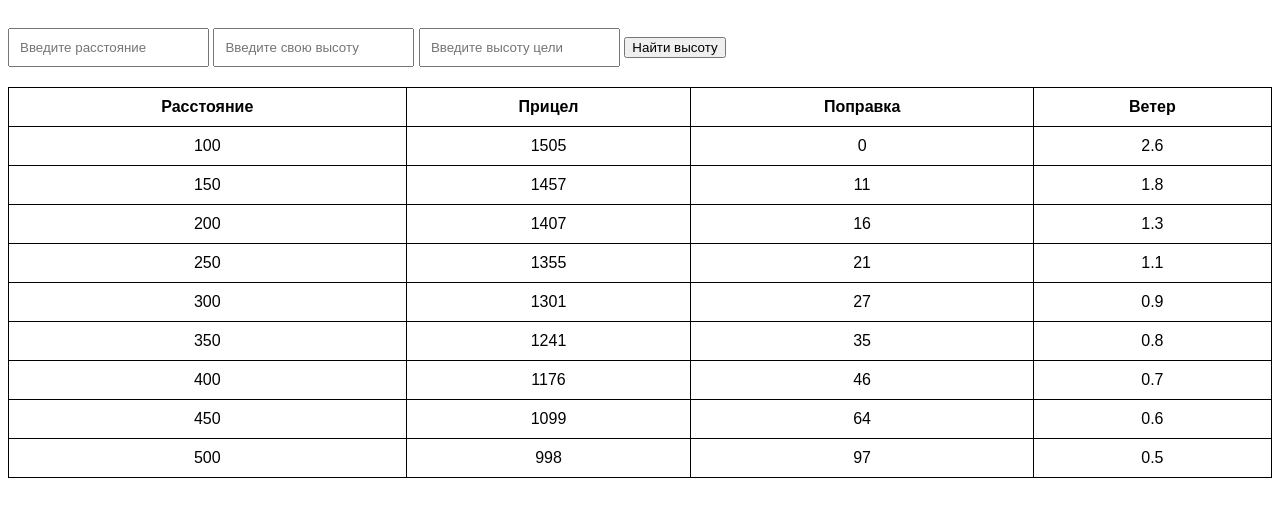
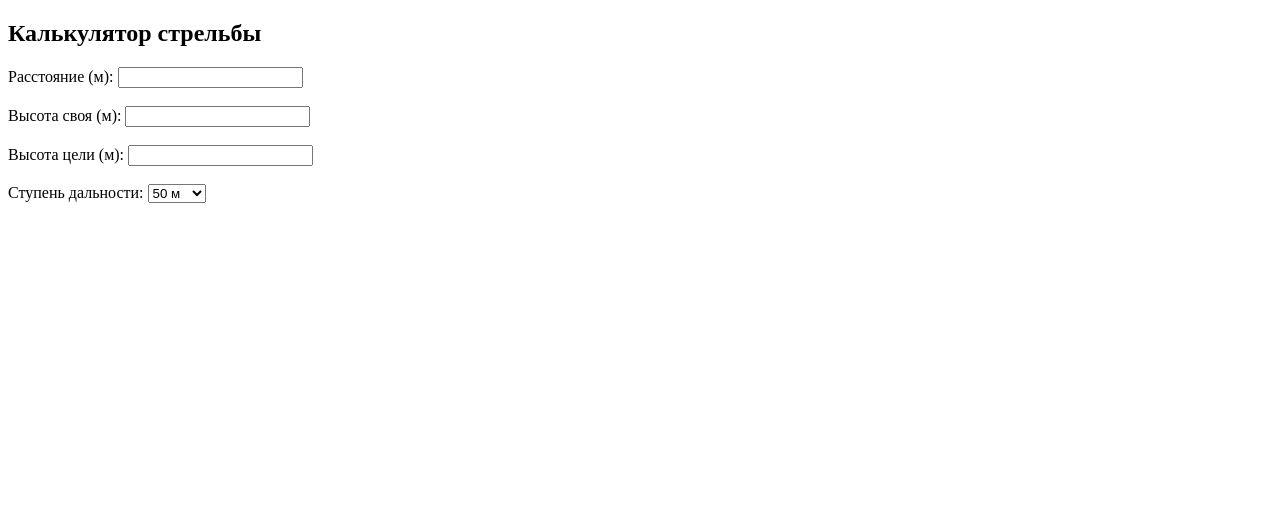
Before and after one commit to dEspiseon/calcART, a website: page public/index.html in a window 1280 px wide. Drawn offline with Linux system fonts and the light colour scheme.

Commit message:
no message

```diff
--- a/package.json
+++ b/package.json
@@ -9,6 +9,9 @@
   "author": "",
   "license": "ISC",
   "dependencies": {
+    "body-parser": "^1.20.2",
+    "cors": "^2.8.5",
+    "ejs": "^3.1.10",
     "express": "^4.19.2"
   }
 }
--- a/public/index.html
+++ b/public/index.html
@@ -1,84 +1,81 @@
 <!DOCTYPE html>
 <html lang="ru">
 <head>
-<meta charset="UTF-8">
-<meta name="viewport" content="width=device-width, initial-scale=1.0">
-<title>Таблица 5x4</title>
-<link rel="stylesheet" href="style.css">
+    <meta charset="UTF-8">
+    <meta name="viewport" content="width=device-width, initial-scale=1.0">
+    <title>Калькулятор стрельбы</title>
 </head>
 <body>
+    <h2>Калькулятор стрельбы</h2>
+    <form>
+        <label for="distance">Расстояние (м):</label>
+        <input type="number" id="distance" name="distance" required><br><br>
 
-<input type="text" id="inputField" placeholder="Введите расстояние">
-<input type="text" id="height1" placeholder="Введите свою высоту">
-<input type="text" id="height2" placeholder="Введите высоту цели">
-<button id="heightresult">Найти высоту</button>
+        <label for="heightSelf">Высота своя (м):</label>
+        <input type="number" id="heightSelf" name="heightSelf" required><br><br>
 
+        <label for="heightTarget">Высота цели (м):</label>
+        <input type="number" id="heightTarget" name="heightTarget" required><br><br>
 
-<table id="data-table">
-  <tr>
-    <th>Расстояние</th>
-    <th>Прицел</th>
-    <th>Поправка</th>
-    <th>Ветер</th>
-  </tr>
-  <tr>
-    <td>100</td>
-    <td>1505</td>
-    <td>0</td>
-    <td>2.6</td>
-  </tr>
-  <tr>
-    <td>150</td>
-    <td>1457</td>
-    <td>11</td>
-    <td>1.8</td>
-  </tr>
-  <tr>
-    <td>200</td>
-    <td>1407</td>
-    <td>16</td>
-    <td>1.3</td>
-  </tr>
-  <tr>
-    <td>250</td>
-    <td>1355</td>
-    <td>21</td>
-    <td>1.1</td>
-  </tr>
-  <tr>
-    <td>300</td>
-    <td>1301</td>
-    <td>27</td>
-    <td>0.9</td>
-  </tr>
-  <tr>
-    <td>350</td>
-    <td>1241</td>
-    <td>35</td>
-    <td>0.8</td>
-  </tr>
-  <tr>
-    <td>400</td>
-    <td>1176</td>
-    <td>46</td>
-    <td>0.7</td>
-  </tr>
-  <tr>
-    <td>450</td>
-    <td>1099</td>
-    <td>64</td>
-    <td>0.6</td>
-  </tr>
-  <tr>
-    <td>500</td>
-    <td>998</td>
-    <td>97</td>
-    <td>0.5</td>
-  </tr>
-</table>
+        <label for="rangeStep">Ступень дальности:</label>
+        <select id="rangeStep" name="rangeStep" required>
+            <option value="50">50 м</option>
+            <option value="100">100 м</option>
+        </select><br><br>
+        <div id="userDataContainer"></div>
+    </form>
 
-<div id="output"></div>
-<script src="./scripttest.js"></script>
-<!--<script src="./calc.js"></script>-->
+    <script>
+        // Функция для отправки данных на сервер и получения результата
+        function sendData() {
+            const distance = document.getElementById('distance').value;
+            const heightSelf = document.getElementById('heightSelf').value;
+            const heightTarget = document.getElementById('heightTarget').value;
+            const rangeStep = document.getElementById('rangeStep').value;
+
+            // Создаем AJAX запрос
+            const xhr = new XMLHttpRequest();
+            xhr.open('POST', '/', true);
+            xhr.setRequestHeader('Content-Type', 'application/json');
+
+            xhr.onreadystatechange = function() {
+                if (xhr.readyState === XMLHttpRequest.DONE) {
+                    if (xhr.status === 200) {
+                        const response = JSON.parse(xhr.responseText);
+                        displayUserData(response); // Вызываем функцию для отображения данных
+                    } else {
+                        console.error('Ошибка при отправке данных.');
+                    }
+                }
+            };
+
+            // Отправляем данные в формате JSON
+            xhr.send(JSON.stringify({ distance, heightSelf, heightTarget, rangeStep }));
+        }
+
+        // Функция для отображения данных на странице
+        function displayUserData(userData) {
+            const userDataContainer = document.getElementById('userDataContainer');
+            userDataContainer.innerHTML = ''; // Очищаем контейнер перед отображением новых данных
+
+            // Создаем элементы для отображения данных
+            const tenthPartElement = document.createElement('p');
+            tenthPartElement.textContent = `Десятая часть дальности: ${userData.tenthPart}`;
+
+            // Добавляем элементы в контейнер
+            userDataContainer.appendChild(tenthPartElement);
+        }
+
+        // Добавляем обработчики событий на изменение каждого поля
+        document.getElementById('distance').addEventListener('input', sendData);
+        document.getElementById('heightSelf').addEventListener('input', sendData);
+        document.getElementById('heightTarget').addEventListener('input', sendData);
+        document.getElementById('rangeStep').addEventListener('change', sendData);
+
+        // Вызываем отправку данных при загрузке страницы
+        window.onload = function() {
+            sendData(); // Отправляем данные на сервер при загрузке страницы
+        };
+    </script>
 </body>
 </html>
```
Also changed, not shown: app.js (+37 -1 lines), 1 other file.
